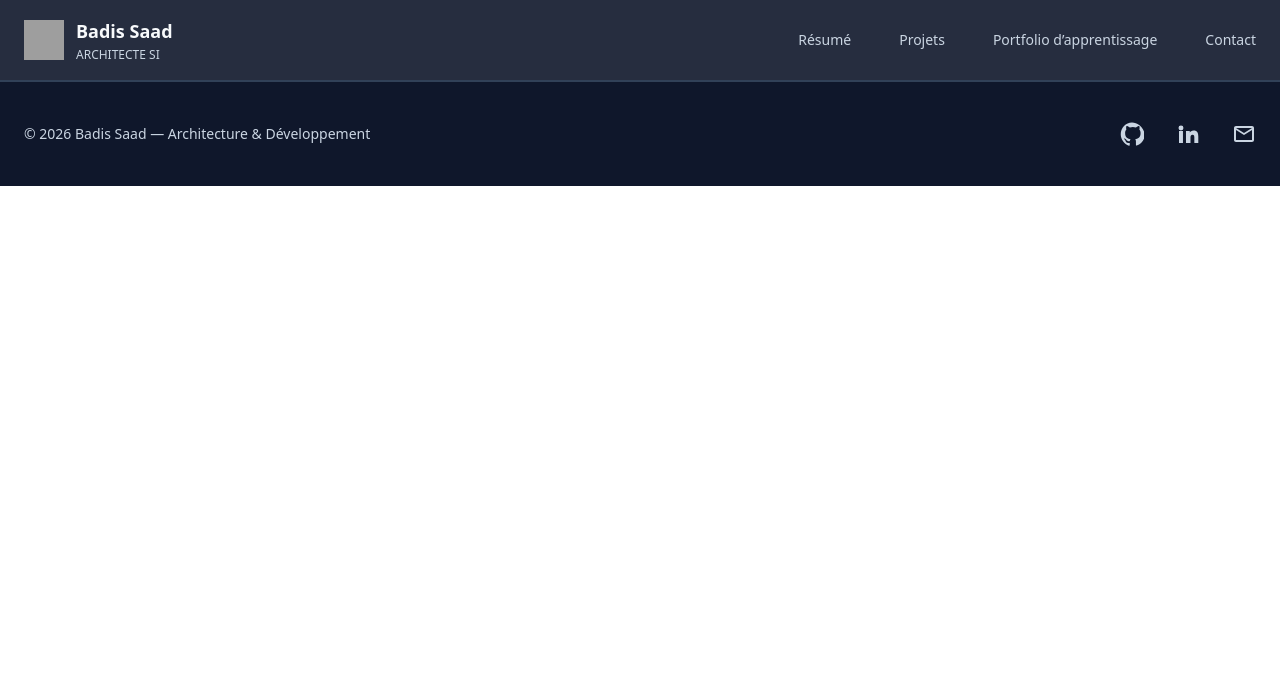
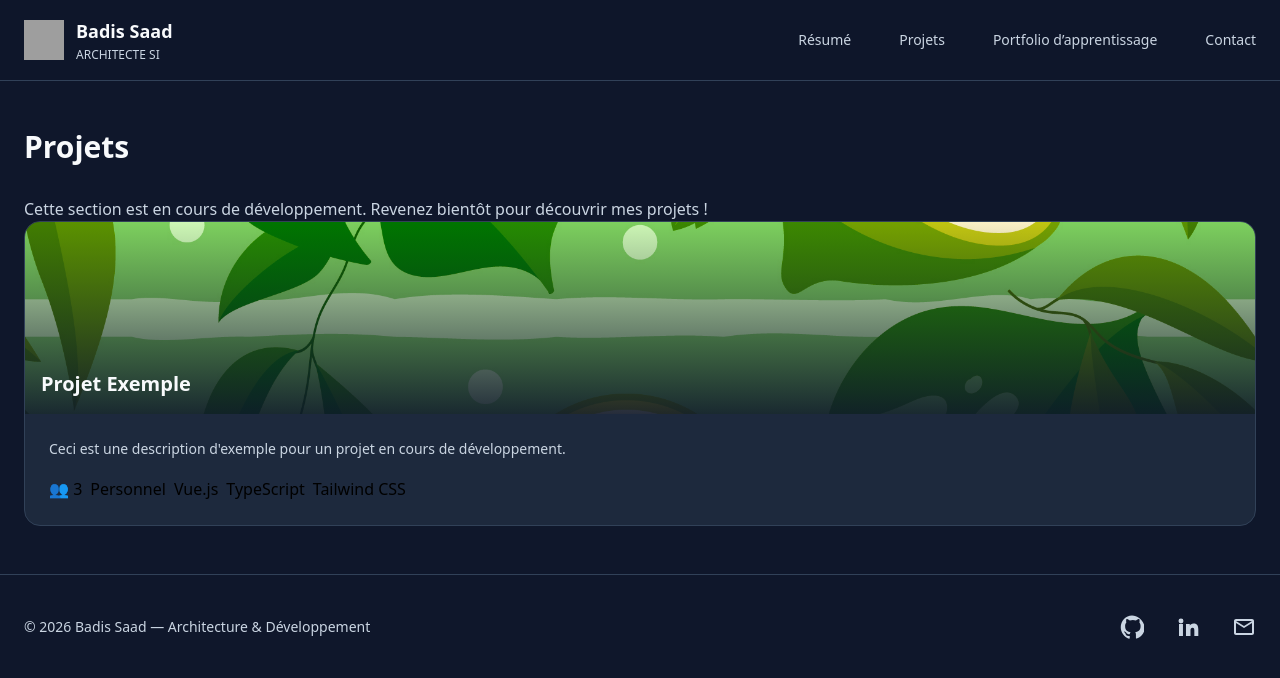
Before and after one commit to badis-saad/portfolio, a Vue app: page /Projects in a window 1280 px wide. Shown: the top 678 px of the page. Built offline with nearby package versions, Linux system fonts and the light colour scheme; grey boxes are pictures that could not be loaded.

Commit message:
fix : body color feat : projects page and project card debut

```diff
--- a/index.html
+++ b/index.html
@@ -6,7 +6,7 @@
     <meta name="viewport" content="width=device-width, initial-scale=1.0">
     <title>Portfolio Badis Saad</title>
   </head>
-  <body>
+  <body class="bg-slate-900">
     <div id="app"></div>
     <script type="module" src="/src/main.ts"></script>
   </body>
--- a/src/components/Navbar.vue
+++ b/src/components/Navbar.vue
@@ -52,7 +52,7 @@ import { ref } from 'vue'
 const open = ref(false)
 const links = [
   { label: 'Résumé', to: '/resume' },
-  { label: 'Projets', to: '/projets' },
+  { label: 'Projets', to: '/projects' },
   { label: 'Portfolio d’apprentissage', to: '/apprentissage' },
   { label: 'Contact', to: '/contact' }
 ]
--- /dev/null
+++ b/src/components/ProjectCard.vue
@@ -0,0 +1,81 @@
+<template>
+  <article
+    @click="goToProject"
+    class="bg-slate-800 border border-slate-700 rounded-2xl overflow-hidden
+           hover:border-lime-400 hover:-translate-y-1 transition
+           cursor-pointer flex flex-col"
+  >
+    <!-- IMAGE -->
+    <div class="relative h-48 w-full overflow-hidden">
+      <img
+        :src="image || defaultImage"
+        alt="Image du projet"
+        class="w-full h-full object-cover"
+      />
+
+      <!-- Overlay -->
+      <div class="absolute inset-0 bg-gradient-to-t from-slate-900/90 to-transparent"></div>
+
+      <!-- TITRE -->
+      <h3 class="absolute bottom-4 left-4 text-xl font-semibold text-slate-50">
+        {{ title }}
+      </h3>
+    </div>
+
+    <!-- CONTENU -->
+    <div class="p-6 flex flex-col gap-4 flex-1">
+      <!-- Description -->
+      <p class="text-slate-300 text-sm leading-relaxed">
+        {{ description }}
+      </p>
+
+      <!-- TAGS -->
+      <div class="mt-auto flex flex-wrap gap-2">
+        <!-- Équipe -->
+        <span class="tag tag-team">
+          👥 {{ teamSize }}
+        </span>
+
+        <!-- Type -->
+        <span class="tag tag-type">
+          {{ type }}
+        </span>
+
+        <!-- Technos -->
+        <span
+          v-for="tech in technologies"
+          :key="tech"
+          class="tag tag-tech"
+        >
+          {{ tech }}
+        </span>
+      </div>
+    </div>
+  </article>
+</template>
+
+<script setup lang="ts">
+import { useRouter } from 'vue-router'
+import defaultImage from '@/assets/project-default.jpg'
+
+const router = useRouter()
+
+interface Props {
+  title: string
+  description: string
+  image?: string
+  teamSize: number | string
+  type: 'Personnel' | 'Professionnel' | 'Universitaire'
+  technologies: string[]
+  slug: string
+}
+
+const props = defineProps<Props>()
+
+function goToProject() {
+  router.push(`/projects/${props.slug}`)
+}
+</script>
+
+<style scoped>
+</style>
--- a/src/router/index.ts
+++ b/src/router/index.ts
@@ -2,6 +2,7 @@ import { createRouter, createWebHistory } from 'vue-router'
 import Home from "@/views/Home.vue";
 import Resume from "@/views/Resume.vue";
 import Contact from "@/views/Contact.vue";
+import Projects from "@/views/Projects.vue";
 
 const router = createRouter({
   history: createWebHistory(import.meta.env.BASE_URL),
@@ -17,6 +18,11 @@ const router = createRouter({
       component: Resume,
     },
     {
+      path: '/Projects',
+      name: 'Projects',
+      component: Projects,
+    },
+    {
       path: '/contact',
       name: 'contact',
       component: Contact,
--- /dev/null
+++ b/src/views/Projects.vue
@@ -0,0 +1,27 @@
+<script setup lang="ts">
+
+import ProjectCard from "@/components/ProjectCard.vue";
+</script>
+
+<template>
+  <div class="max-w-7xl mx-auto px-6 py-12">
+    <h1 class="text-3xl font-bold text-slate-50 mb-8">
+      Projets
+    </h1>
+    <p class="text-slate-300">
+      Cette section est en cours de développement. Revenez bientôt pour découvrir mes projets !
+    </p>
+    <ProjectCard
+      title="Projet Exemple"
+      description="Ceci est une description d'exemple pour un projet en cours de développement."
+      :teamSize="3"
+      type="Personnel"
+      :technologies="['Vue.js', 'TypeScript', 'Tailwind CSS']"
+      slug="projet-exemple"
+    />
+  </div>
+</template>
+
+<style scoped>
+
+</style>
```
Also changed, not shown: src/assets/project-default.jpg (added).
